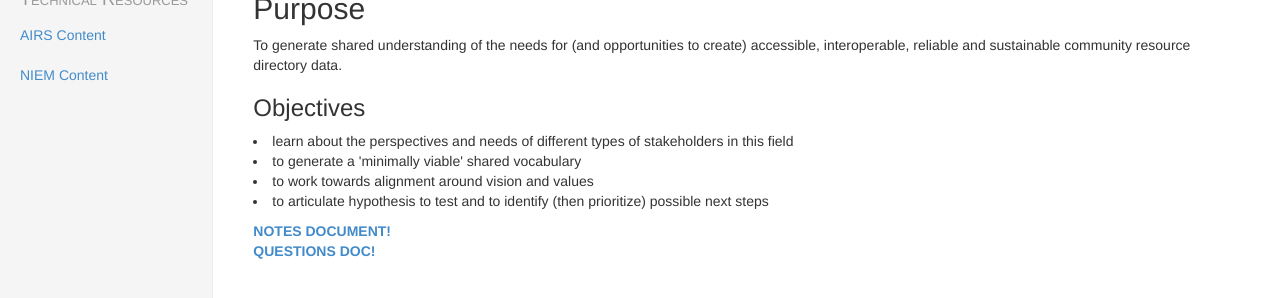
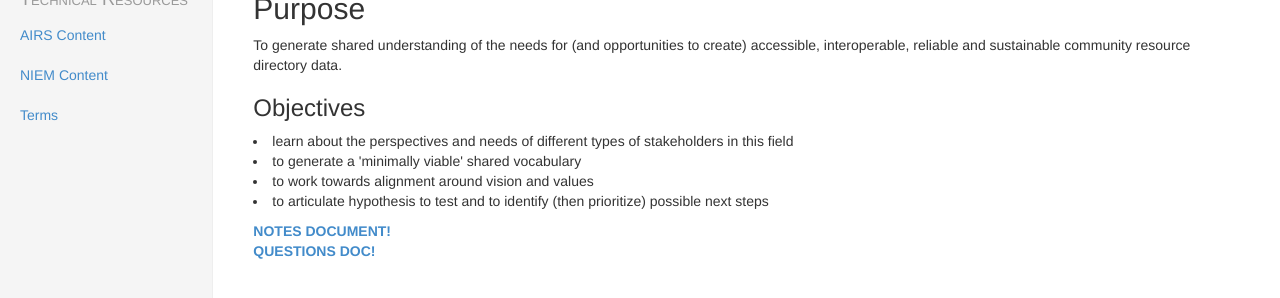
Before and after one commit to openreferral/workshop, a Jekyll site: the page built from index.html, in a window 1280 px wide. Shown: the part 188-486 px from the top of the page. Built offline with Jekyll 4.4.1, drawn with Linux system fonts in a browser that asks for light colours; nearby versions of some CDN libraries.

Commit message:
Update side-nav.html

```diff
--- a/_includes/side-nav.html
+++ b/_includes/side-nav.html
@@ -8,5 +8,7 @@
             <li class="dropdown-header">Technical Resources</li>
             <li><a href="{{ site.baseurl }}airs/">AIRS Content</a></li>
             <li><a href="{{ site.baseurl }}niem/">NIEM Content</a></li>
+            <li><a href="{{ site.baseurl }}terms/">Terms</a></li>
+
           </ul>
         </div>
```
